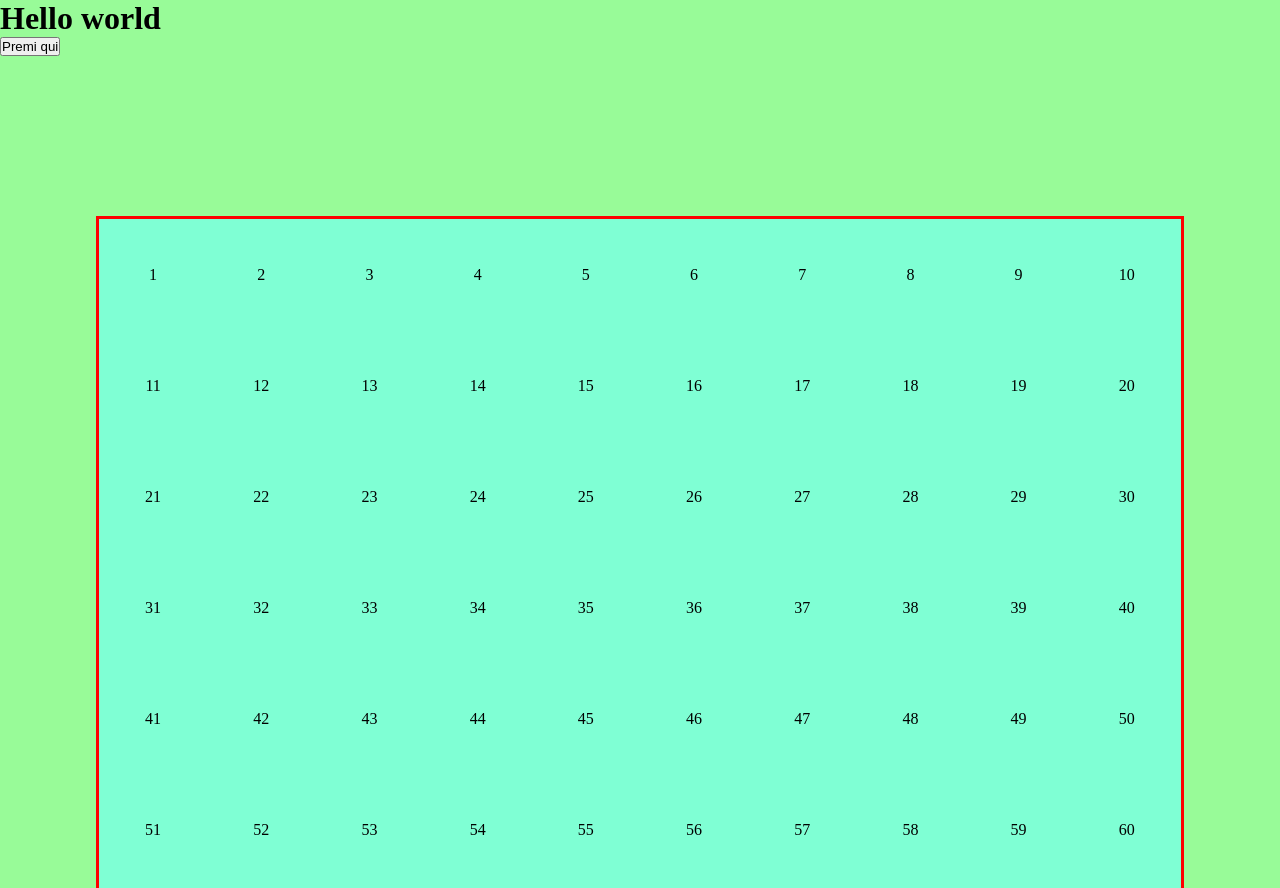
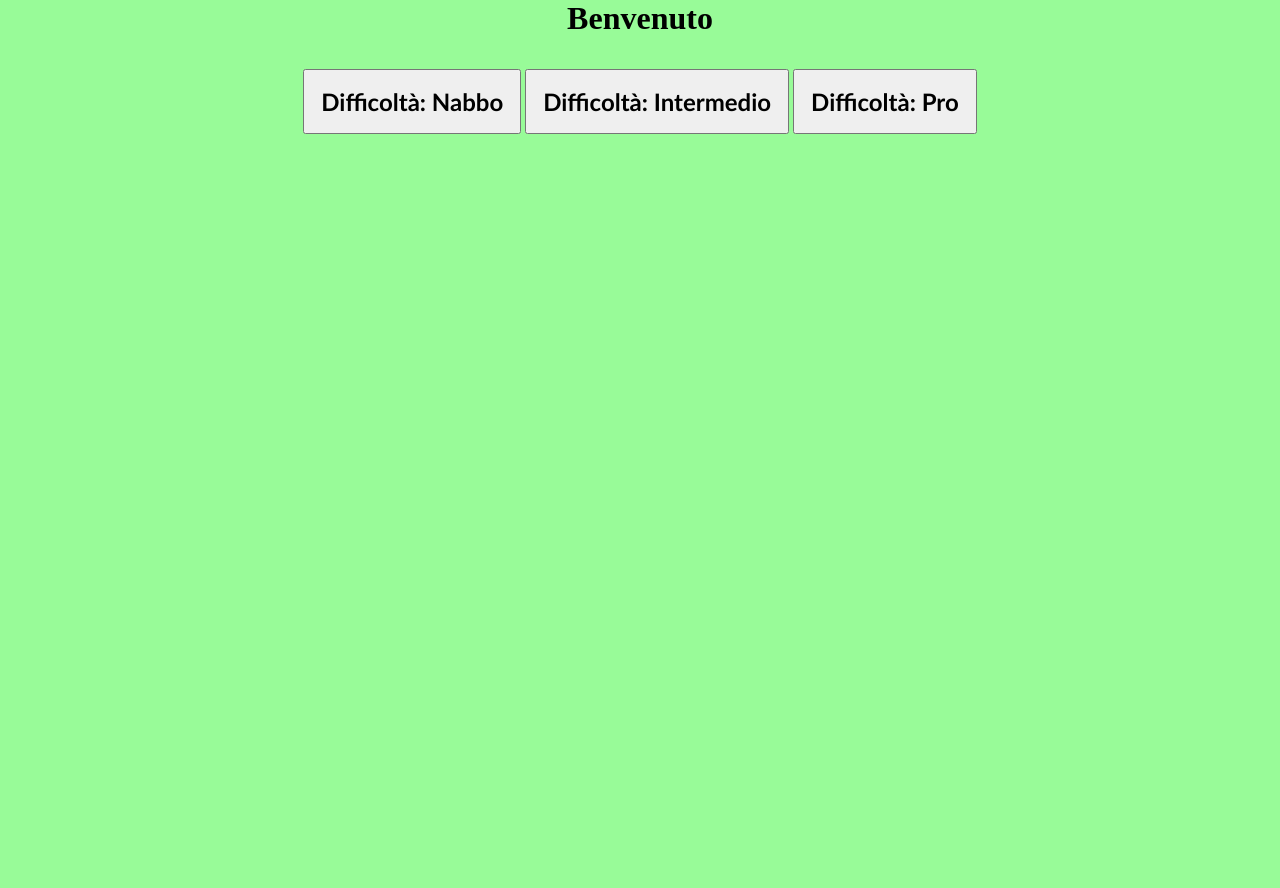
Before and after one commit to marcoarnulfo/js-campominato-grid, a plain HTML site: page index.html in a window 1280 px wide. Shown: the top 888 px of the page. After the commit the page ends 800 px from the top, so only its background shows below. Drawn offline with Linux system fonts and the light colour scheme.

Commit message:
end project, work on bonus

```diff
--- a/assets/css/style.css
+++ b/assets/css/style.css
@@ -8,7 +8,24 @@ body{
     background-color: palegreen;
 }
 
-.container{
+h1{
+    text-align: center;
+}
+
+.center{
+    text-align: center;
+    margin-top: 2rem;
+}
+
+button{
+    padding: 1rem;
+    font-size: 1.5rem;
+    font-weight: bold;
+    font-family:'Trebuchet MS', 'Lucida Sans Unicode', 'Lucida Grande', 'Lucida Sans', Arial, sans-serif;
+}
+
+
+.containerNoob{
     display: flex;
     flex-wrap: wrap;
     max-width: 85%;
@@ -28,3 +45,7 @@ body{
 .red{
     background-color: red;
 }
+
+.hide{
+    display: none;
+}
--- a/assets/js/main.js
+++ b/assets/js/main.js
@@ -1,26 +1,23 @@
-console.log("hello");
 
-/*
-L'utente clicca su un bottone che genererà una griglia di gioco quadrata. Ogni cella ha un numero progressivo, da 1 a 100.
-Ci saranno quindi 10 caselle per ognuna delle 10 righe.
-Quando l'utente clicca su ogni cella, la cella cliccata si colora di azzurro ed emetto un messaggio in console con il numero della cella cliccata.
-*/
+const container = document.querySelector(".containerNoob")
+let casella = document.createElement("div")
+container.append(casella)
 
 
-// creare un bottone che al click (.addEventListener) faccia comparire una griglia (toggle class display:none)
-/*
-.addEventListener("click" function(){
 
+const nabbo = document.querySelector(".nabbo")
+const intermedio = document.querySelector(".intermedio")
+const pro = document.querySelector(".pro")
+
+nabbo.addEventListener("click", function () {
+    container.classList.toggle("hide")
 })
 
-*/
+intermedio.addEventListener("click", function(){
+    container.classList.toggle("hide")
+})
 
 
-// creare 100 caselle, in 10 righe da 10 caselle. (with calc(100% / 10)) per ogni casella. assegnare display flex, flex-wrap:wrap; al container.
-
-const container = document.querySelector(".container")
-let casella = document.createElement("div")
-container.append(casella)
 
 for (let index = 1; index <= 100; index++) {
     //console.log(index);
@@ -33,6 +30,30 @@ for (let index = 1; index <= 100; index++) {
         casella.classList.toggle("red")
     })
 }
+/*
+for (let index = 1; index <= 81; index++) {
+    //console.log(index);
+    let casella = document.createElement("div")
+    casella.append(index)
+    container.append(casella)
+    casella.classList.add("casella")
+    casella.addEventListener("click", function (){
+        console.log(index);
+        casella.classList.toggle("red")
+    })
+}
+*/
 
-
-// quando l'udente clicka su ogni cella (.addEventListener) la cella cliccata si colora classList.toggle("red") e stampiamo in console il numero della cella cliccata. log(this)
+/*
+for (let index = 1; index <= 49; index++) {
+    //console.log(index);
+    let casella = document.createElement("div")
+    casella.append(index)
+    container.append(casella)
+    casella.classList.add("casella")
+    casella.addEventListener("click", function (){
+        console.log(index);
+        casella.classList.toggle("red")
+    })
+}
+*/
--- a/index.html
+++ b/index.html
@@ -8,10 +8,18 @@
     <link rel="stylesheet" href="./assets/css/style.css">
 </head>
 <body>
-    <h1>Hello world</h1>
+    <h1>Benvenuto</h1>
+    <div class="center">
+        <button class="nabbo">Difficoltà: Nabbo</button>
+        <button class="intermedio">Difficoltà: Intermedio</button>
+        <button class="pro">Difficoltà: Pro</button>
+    </div>
 
-    <button>Premi qui</button>
-    <div class="container">
+    <div class="containerNoob hide">
+    </div>
+    <div class="containerInt hide">
+    </div>
+    <div class="containerPro hide">
     </div>
 
     <script src="./assets/js/main.js"></script>
```
